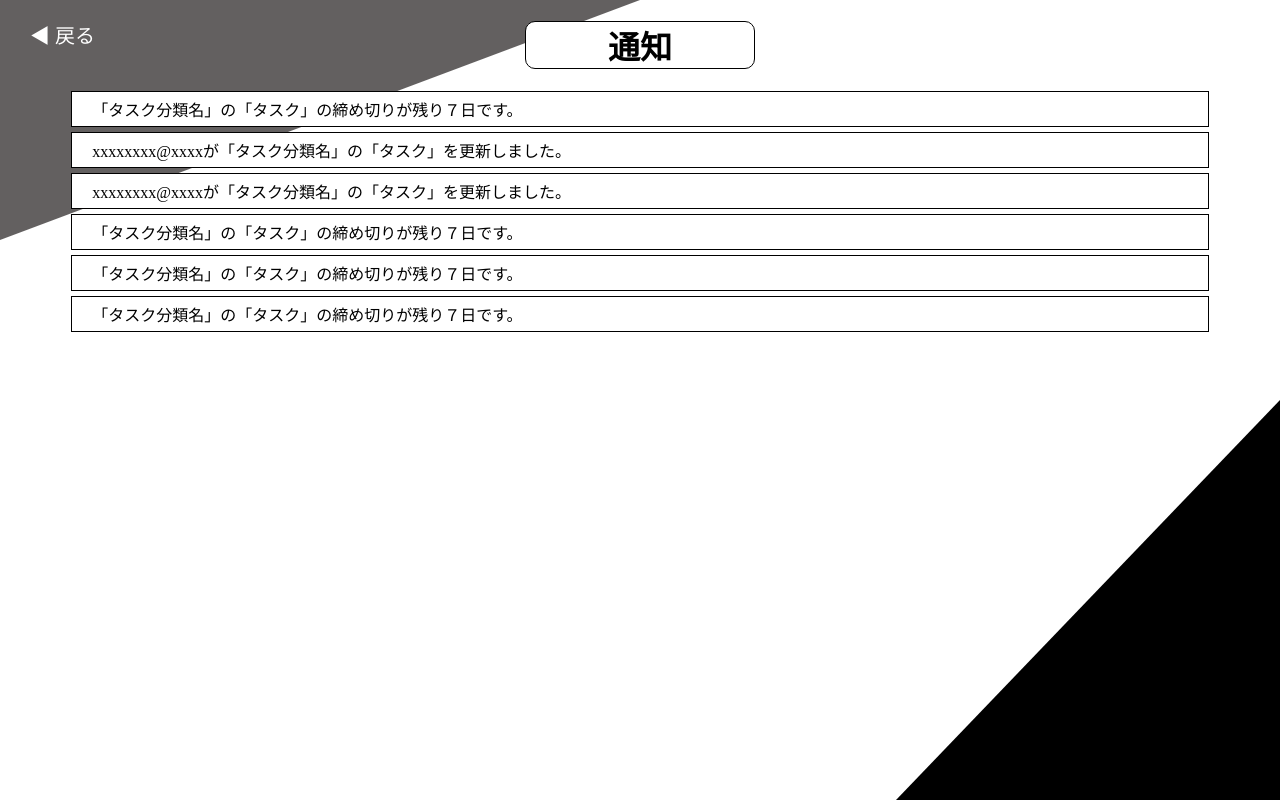
After one commit to Raiki215/Hackathon-e, a Flask app: page /notification in a window 1280 px wide. The commit adds this page. Run offline with Flask 3, Linux system fonts and the light colour scheme; some libraries are stand-ins or nearby versions.

Commit message:
通知画面の作成 #5

```diff
--- a/app.py
+++ b/app.py
@@ -8,6 +8,10 @@ app = Flask(__name__)
 @app.route('/home', methods=['GET'])
 def home():
     return render_template('home.html')
+
+@app.route('/notification',methods=['GET'])
+def notification():
+    return render_template('notification.html')
 
 @app.route('/', methods=['GET'])
 def index():
--- /dev/null
+++ b/static/css/notification.css
@@ -0,0 +1,31 @@
+.back_button{
+    text-decoration: none;
+    color: #fff;
+    position: fixed;
+    font-size: 20px;
+    top: 20px;
+    left: 30px;
+}
+
+.content{
+    width: 90%;
+    margin-left: 5%;
+    margin-right: 5%;
+}
+
+.content h1{
+    width: 20%;
+    text-align: center;
+    background-color: #fff;
+    border: 1px solid #000;
+    border-radius: 10px;
+    margin-left: auto;
+    margin-right: auto;
+}
+
+.item{
+    background-color: #fff;
+    border: 1px solid #000;
+    padding: 5px 0 5px 20px;
+    margin-bottom: 5px;
+}
--- /dev/null
+++ b/static/css/sub_layout.css
@@ -0,0 +1,21 @@
+.triangle_upper_left{
+    z-index: -1;
+    position: fixed;
+    top: 0;
+    left: 0;
+    background: #636060;
+    height: 30%;
+    width: 50%;
+    clip-path: polygon(0 0, 100% 0, 0 100%);
+}
+
+.triangle_lower_right{
+    z-index: -1;
+    position: fixed;
+    bottom: 0;
+    right: 0;
+    background: #000;
+    height: 50%;
+    width: 30%;
+    clip-path: polygon(100% 0, 100% 100%, 0 100%);
+}
--- a/templates/main_layout.html
+++ b/templates/main_layout.html
@@ -3,13 +3,15 @@
 <head>
     <meta charset="UTF-8">
     <meta name="viewport" content="width=device-width, initial-scale=1.0">
-    <link rel="stylesheet" href="{{url_for('static',filename='/css/layout.css')}}">
+    <link rel="stylesheet" href="{{url_for('static',filename='/css/main_layout.css')}}">
+    <link href="https://fonts.googleapis.com/icon?family=Material+Icons" rel="stylesheet">
 {% block css %}
 
 {% endblock %}
     <title>タスク管理システム</title>
 </head>
 <body>
+    <a href="{{url_for('notification')}}" class="material-icons miCSS notification_button">notifications</a>
     <aside>
         <ul class="main_menu">
             <li><a href="">ユーザ名</a></li>
--- /dev/null
+++ b/templates/notification.html
@@ -0,0 +1,19 @@
+{% extends "sub_layout.html" %}
+{% block css %}
+<link rel="stylesheet" href="{{url_for('static',filename='/css/notification.css')}}">
+{% endblock %}
+
+{% block content %}
+<div class="main">
+    <a href="{{url_for('home')}}" class="back_button">◀ 戻る</a>
+    <div class="content">
+        <h1>通知</h1>
+        <div class="item">「タスク分類名」の「タスク」の締め切りが残り７日です。</div>
+        <div class="item">xxxxxxxx@xxxxが「タスク分類名」の「タスク」を更新しました。</div>
+        <div class="item">xxxxxxxx@xxxxが「タスク分類名」の「タスク」を更新しました。</div>
+        <div class="item">「タスク分類名」の「タスク」の締め切りが残り７日です。</div>
+        <div class="item">「タスク分類名」の「タスク」の締め切りが残り７日です。</div>
+        <div class="item">「タスク分類名」の「タスク」の締め切りが残り７日です。</div>
+    </div>
+</div>
+{% endblock %}
--- /dev/null
+++ b/templates/sub_layout.html
@@ -0,0 +1,19 @@
+<!DOCTYPE html>
+<html lang="ja">
+<head>
+    <meta charset="UTF-8">
+    <meta name="viewport" content="width=device-width, initial-scale=1.0">
+    <link rel="stylesheet" href="{{url_for('static',filename='/css/sub_layout.css')}}">
+{% block css %}
+
+{% endblock %}
+    <title>タスク管理システム</title>
+</head>
+<body>
+    <div class="triangle_upper_left"></div>
+    <div class="triangle_lower_right"></div>
+{% block content %}
+
+{% endblock %}
+</body>
+</html>
```
Also changed, not shown: static/css/main_layout.css (renamed from static/css/layout.css, +16 -0 lines).
